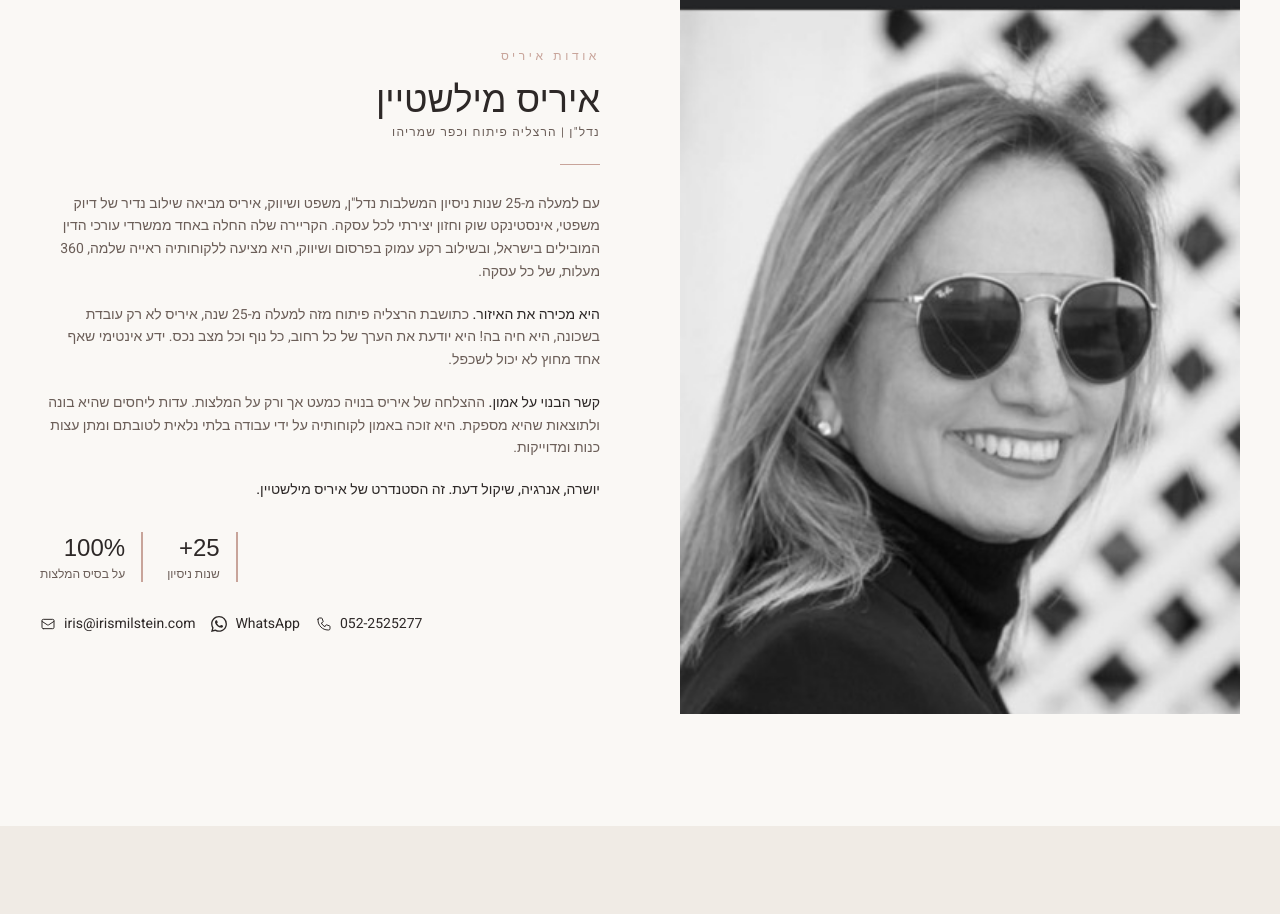
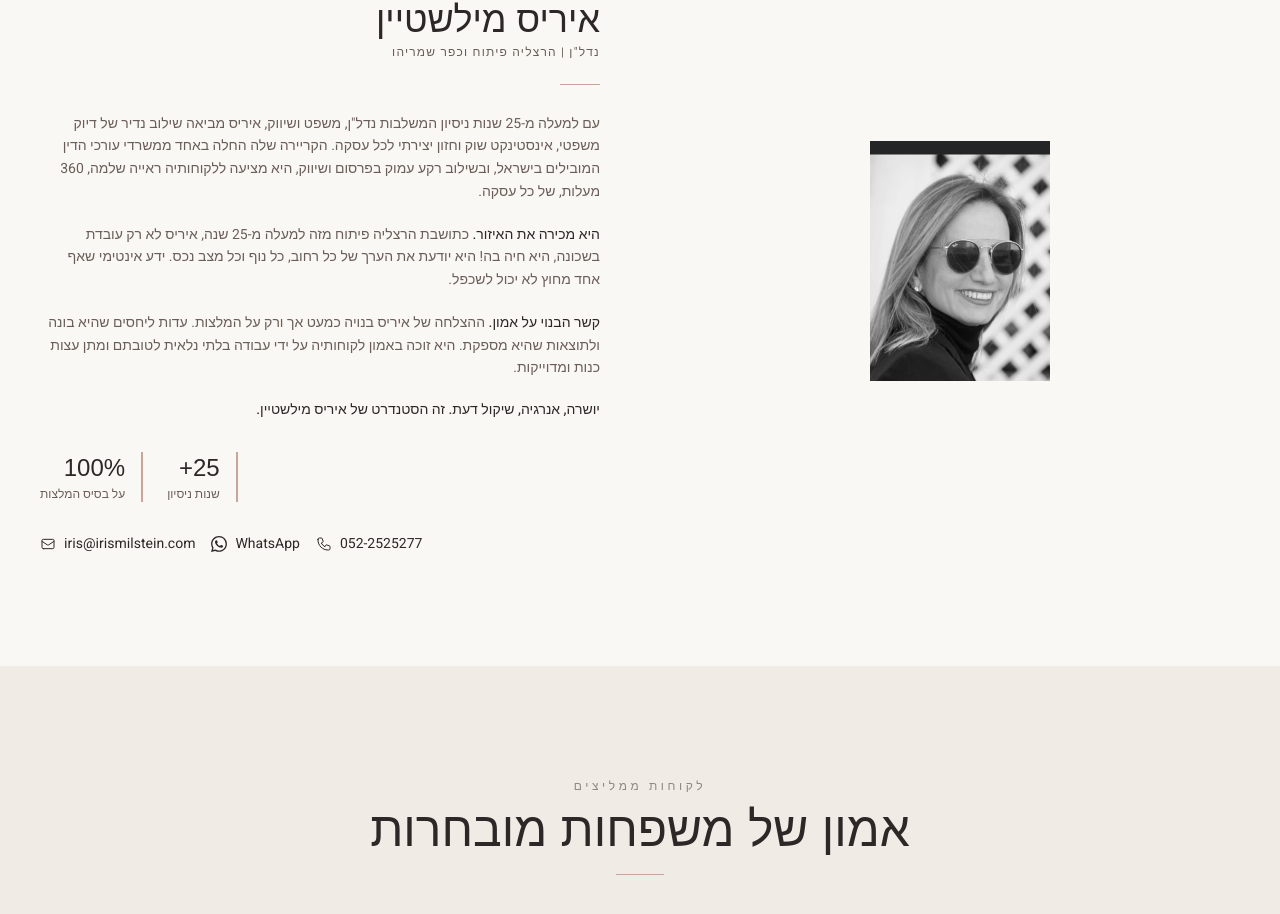
Before and after one commit to shaigatzek/iris-milstein, a Next.js app: page /he in a window 1280 px wide. Shown: the part 2319-3233 px from the top of the page. Built offline with nearby package versions, Linux system fonts and the light colour scheme; a web font is replaced by a local one.

Commit message:
Reduce Iris profile image to 180px width in About section
Co-Authored-By: Claude Sonnet 4.6 <noreply@anthropic.com>

```diff
--- a/app/he/page.tsx
+++ b/app/he/page.tsx
@@ -390,11 +390,10 @@ export default function HebrewPage() {
       <section id="about" className="bg-ivory py-20 md:py-28">
         <div className="max-w-7xl mx-auto px-5 md:px-10">
           <div className="grid md:grid-cols-2 gap-12 md:gap-20 items-center">
-            <div className="relative order-2 md:order-1">
-              <div className="relative w-full overflow-hidden" style={{aspectRatio: '3/4'}}>
+            <div className="relative order-2 md:order-1 flex justify-center">
+              <div className="relative w-[180px] overflow-hidden" style={{aspectRatio: '3/4'}}>
                 <Image src="/images/iris-profile.jpeg" alt="איריס מילשטיין מומחית נדל&quot;ן יוקרה הרצליה פיתוח" fill className="object-cover object-top" />
               </div>
-              <div className="absolute -bottom-4 -left-4 w-48 h-48 border border-rose/30 -z-10" />
             </div>
             <div className="order-1 md:order-2 text-right">
               <div className="section-label mb-4 font-hebrew-sans">אודות איריס</div>
--- a/app/page.tsx
+++ b/app/page.tsx
@@ -430,12 +430,10 @@ export default function EnglishPage() {
       <section id="about" className="bg-ivory py-20 md:py-28">
         <div className="max-w-7xl mx-auto px-5 md:px-10">
           <div className="grid md:grid-cols-2 gap-12 md:gap-20 items-center">
-            <div className="relative">
-              <div className="relative w-full overflow-hidden" style={{aspectRatio: '3/4'}}>
+            <div className="relative flex justify-center">
+              <div className="relative w-[180px] overflow-hidden" style={{aspectRatio: '3/4'}}>
                 <Image src="/images/iris-profile.jpeg" alt="Iris Milstein luxury real estate expert Herzliya Pituach" fill className="object-cover object-top" />
               </div>
-              {/* Decorative frame */}
-              <div className="absolute -bottom-4 -right-4 w-48 h-48 border border-rose/30 -z-10" />
             </div>
             <div>
               <div className="section-label mb-4">About Iris</div>
```
